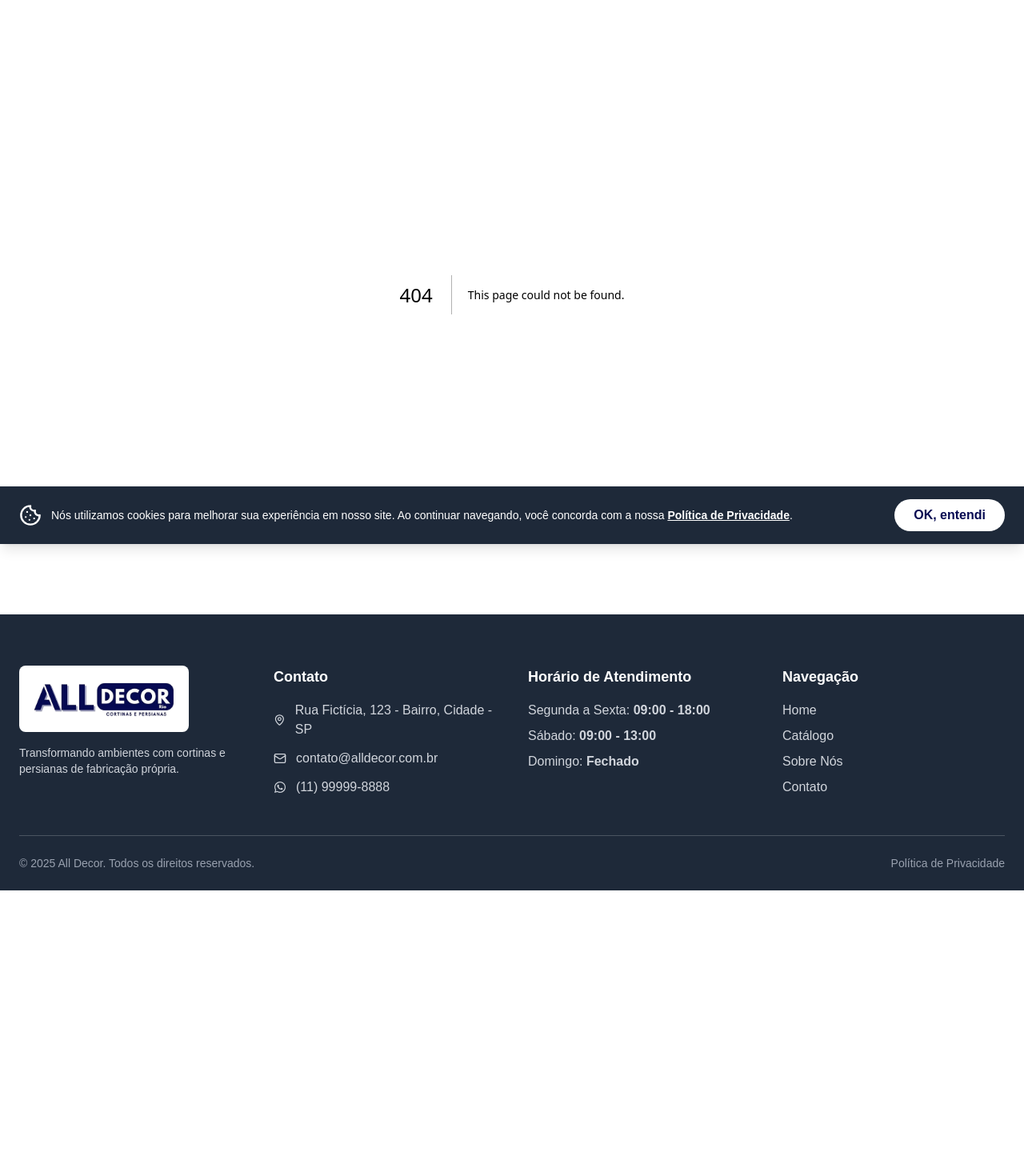
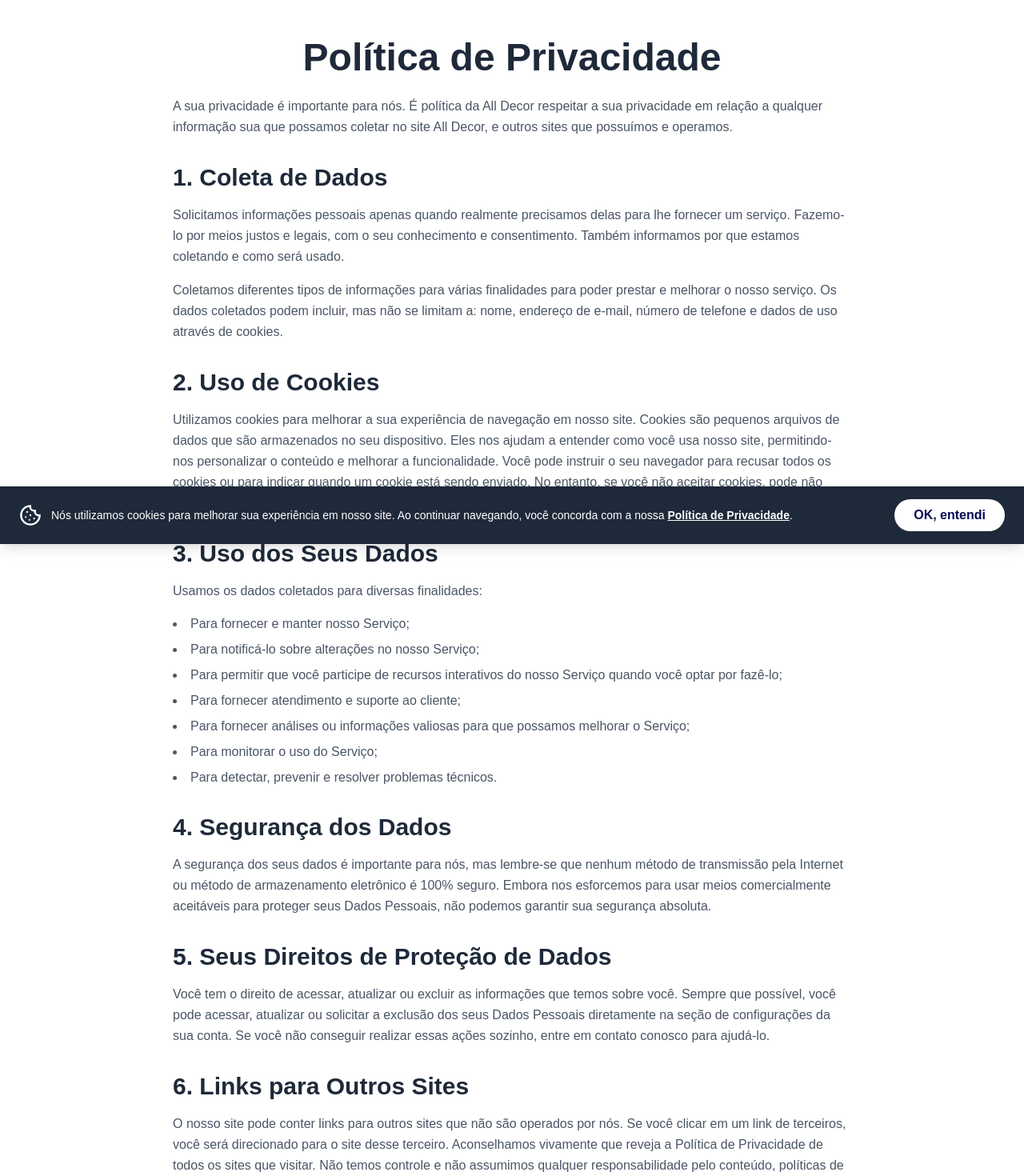
Before and after one commit to leonardofrizzi/website-alldecor, a Next.js app: page /politica-de-privacidade in a window 1280 px wide. Before the commit this address had no page. Shown: the part 120-1590 px from the top of the page at 80% size. Before the commit the page ends 1233 px from the top, so only its background shows below. Built offline with nearby package versions, Linux system fonts and the light colour scheme.

Commit message:
feat: Add privacy policy page

```diff
--- /dev/null
+++ b/app/politica-de-privacidade/page.jsx
@@ -0,0 +1,73 @@
+import React from 'react';
+import Link from 'next/link';
+
+const SectionTitle = ({ children }) => (
+  <h2 className="text-3xl font-bold text-gray-800 mb-4 mt-8">{children}</h2>
+);
+
+const Paragraph = ({ children }) => (
+  <p className="text-gray-600 mb-4 leading-relaxed">{children}</p>
+);
+
+export default function PrivacyPolicyPage() {
+  return (
+    <div className="bg-white py-20">
+      <div className="container mx-auto px-6 max-w-4xl">
+        <h1 className="text-4xl md:text-5xl font-bold text-gray-800 mb-6 text-center">
+          Política de Privacidade
+        </h1>
+
+        <Paragraph>
+          A sua privacidade é importante para nós. É política da All Decor respeitar a sua privacidade em relação a qualquer informação sua que possamos coletar no site All Decor, e outros sites que possuímos e operamos.
+        </Paragraph>
+
+        <SectionTitle>1. Coleta de Dados</SectionTitle>
+        <Paragraph>
+          Solicitamos informações pessoais apenas quando realmente precisamos delas para lhe fornecer um serviço. Fazemo-lo por meios justos e legais, com o seu conhecimento e consentimento. Também informamos por que estamos coletando e como será usado.
+        </Paragraph>
+        <Paragraph>
+          Coletamos diferentes tipos de informações para várias finalidades para poder prestar e melhorar o nosso serviço. Os dados coletados podem incluir, mas não se limitam a: nome, endereço de e-mail, número de telefone e dados de uso através de cookies.
+        </Paragraph>
+
+        <SectionTitle>2. Uso de Cookies</SectionTitle>
+        <Paragraph>
+          Utilizamos cookies para melhorar a sua experiência de navegação em nosso site. Cookies são pequenos arquivos de dados que são armazenados no seu dispositivo. Eles nos ajudam a entender como você usa nosso site, permitindo-nos personalizar o conteúdo e melhorar a funcionalidade. Você pode instruir o seu navegador para recusar todos os cookies ou para indicar quando um cookie está sendo enviado. No entanto, se você não aceitar cookies, pode não conseguir usar algumas partes do nosso Serviço.
+        </Paragraph>
+
+        <SectionTitle>3. Uso dos Seus Dados</SectionTitle>
+        <Paragraph>
+          Usamos os dados coletados para diversas finalidades:
+        </Paragraph>
+        <ul className="list-disc list-inside text-gray-600 space-y-2 mb-4">
+          <li>Para fornecer e manter nosso Serviço;</li>
+          <li>Para notificá-lo sobre alterações no nosso Serviço;</li>
+          <li>Para permitir que você participe de recursos interativos do nosso Serviço quando você optar por fazê-lo;</li>
+          <li>Para fornecer atendimento e suporte ao cliente;</li>
+          <li>Para fornecer análises ou informações valiosas para que possamos melhorar o Serviço;</li>
+          <li>Para monitorar o uso do Serviço;</li>
+          <li>Para detectar, prevenir e resolver problemas técnicos.</li>
+        </ul>
+
+        <SectionTitle>4. Segurança dos Dados</SectionTitle>
+        <Paragraph>
+          A segurança dos seus dados é importante para nós, mas lembre-se que nenhum método de transmissão pela Internet ou método de armazenamento eletrônico é 100% seguro. Embora nos esforcemos para usar meios comercialmente aceitáveis para proteger seus Dados Pessoais, não podemos garantir sua segurança absoluta.
+        </Paragraph>
+
+        <SectionTitle>5. Seus Direitos de Proteção de Dados</SectionTitle>
+        <Paragraph>
+          Você tem o direito de acessar, atualizar ou excluir as informações que temos sobre você. Sempre que possível, você pode acessar, atualizar ou solicitar a exclusão dos seus Dados Pessoais diretamente na seção de configurações da sua conta. Se você não conseguir realizar essas ações sozinho, entre em contato conosco para ajudá-lo.
+        </Paragraph>
+
+        <SectionTitle>6. Links para Outros Sites</SectionTitle>
+        <Paragraph>
+          O nosso site pode conter links para outros sites que não são operados por nós. Se você clicar em um link de terceiros, você será direcionado para o site desse terceiro. Aconselhamos vivamente que reveja a Política de Privacidade de todos os sites que visitar. Não temos controle e não assumimos qualquer responsabilidade pelo conteúdo, políticas de privacidade ou práticas de quaisquer sites ou serviços de terceiros.
+        </Paragraph>
+
+        <SectionTitle>7. Contato</SectionTitle>
+        <Paragraph>
+          Se você tiver alguma dúvida sobre esta Política de Privacidade, entre em contato conosco através da nossa <Link href="/contato" className="text-[#070b52] font-bold hover:underline">página de contato</Link>.
+        </Paragraph>
+      </div>
+    </div>
+  );
+}
--- a/tsconfig.json
+++ b/tsconfig.json
@@ -22,6 +22,6 @@
       "@/*": ["./*"]
     }
   },
-  "include": ["next-env.d.ts", "**/*.ts", "**/*.tsx", ".next/types/**/*.ts", "app/components/ContactSection.jsx", "app/components/FeaturesSection.jsx", "app/sobre/page.jsx", "app/catalogo/page.jsx"],
+  "include": ["next-env.d.ts", "**/*.ts", "**/*.tsx", ".next/types/**/*.ts", "app/components/ContactSection.jsx", "app/components/FeaturesSection.jsx", "app/sobre/page.jsx", "app/catalogo/page.jsx", "app/politica-de-privacidade/page.jsx"],
   "exclude": ["node_modules"]
 }
```
